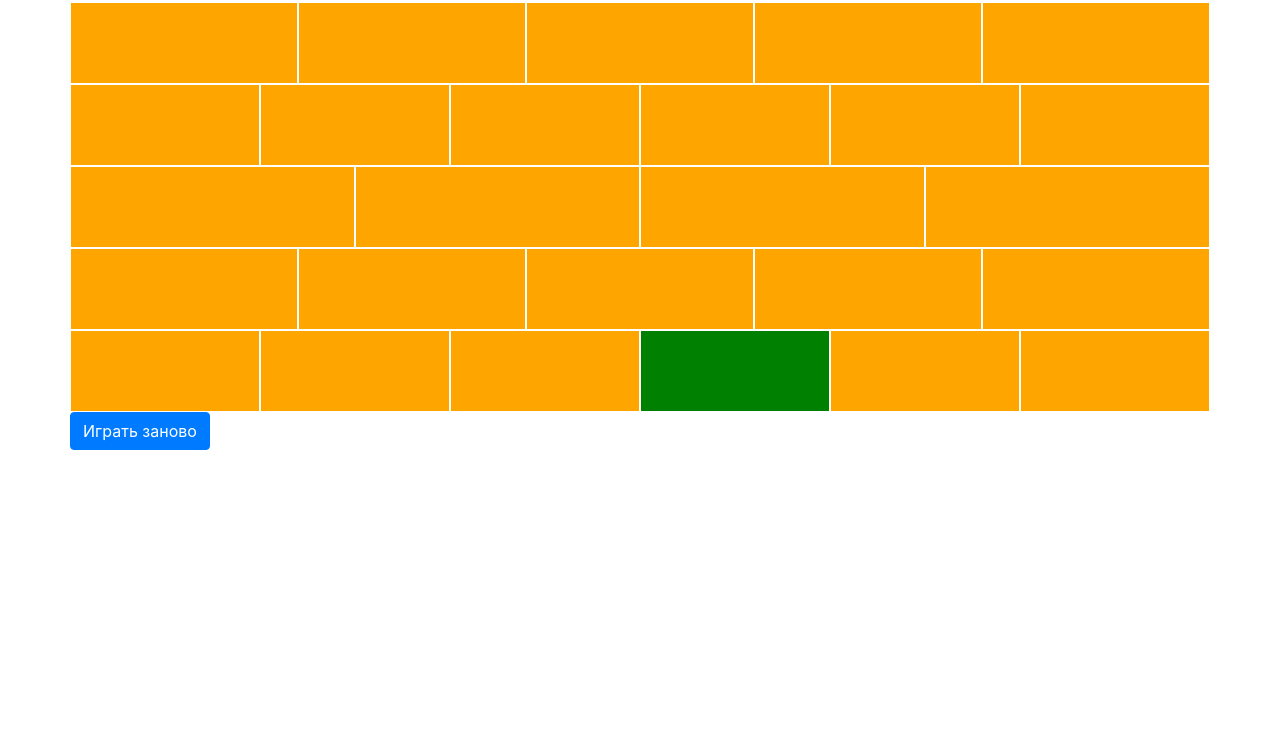
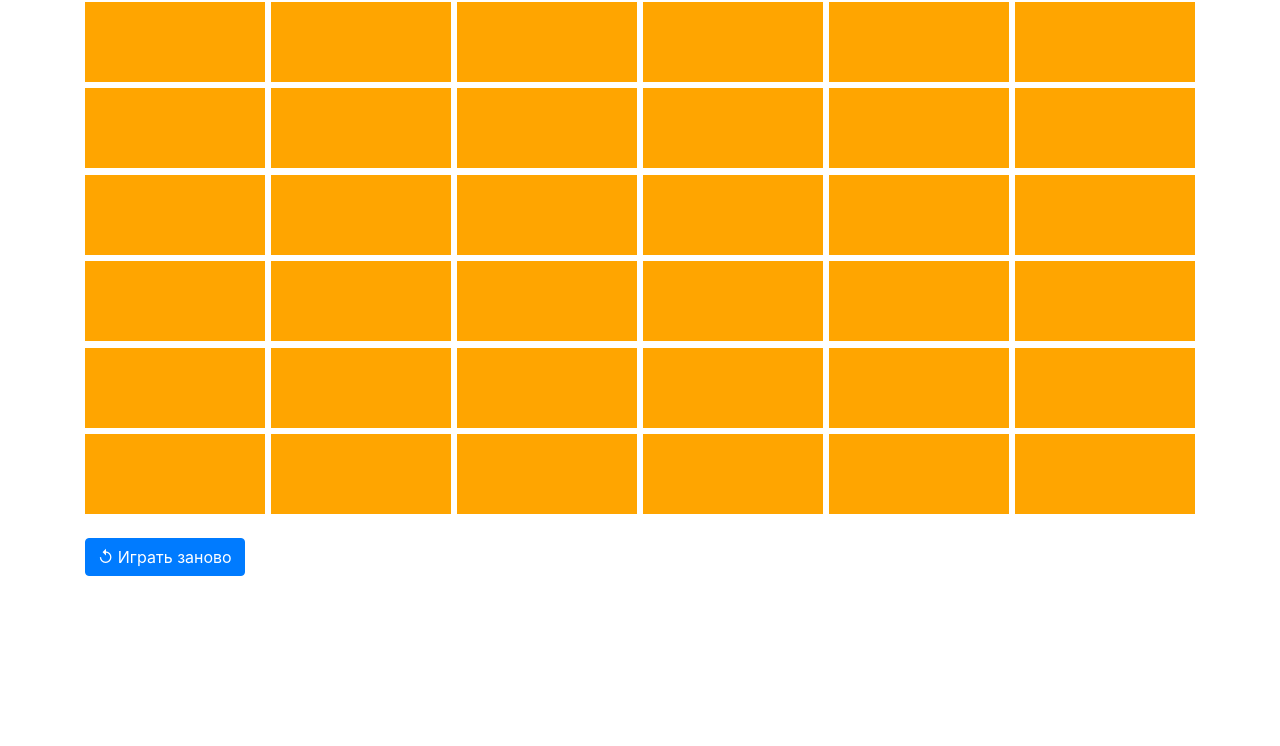
Before and after one commit to KonstantinKlychkov/TenSquaresGame, a plain HTML site: page index.html in a window 1280 px wide. Shown: the part 54-800 px from the top of the page. Drawn offline with Linux system fonts and the light colour scheme.

Commit message:
A web-besign was redeveloped to Bootstrap + Grid.

```diff
--- a/css/game.css
+++ b/css/game.css
@@ -1,8 +1,22 @@
+.grid-wrapper {
+	display: grid;
+	grid-gap: 0.5vw;
+	/*grid-template-columns: repeat(auto-fit, minmax(6em, 1fr));
+	grid-template-rows: auto;*/
+	grid-template-areas:
+		"item item item item item item"
+		"item item item item item item"
+		"item item item item item item"
+		"item item item item item item"
+		"item item item item item item"
+		"item item item item item item"
+
+}
+
 .game-field {
   background-color: orange;
-  min-height: 10vh;
-  margin: 1px 1px 1px 1px;
-  line-height: 10vh;
+  min-height: 5em;
+  min-width: 3em;
 }
 
 .target {
--- a/index.html
+++ b/index.html
@@ -7,62 +7,78 @@
     <link rel="stylesheet" href="./css/bootstrap.min.css">
     <link rel="stylesheet" href="./css/game.css">
 
-    <title>PWS A6 HW</title>
+    <title>Ten squares</title>
 
 
   </head>
   <body>
 
     <div class="container">
-      <h1>10 квадратов</h1>
-
-      <!-- FIXME: сейчас тут не все слоты, надо добавить нужных -->
       <div class="row">
-        <div class="col game-field align-text-bottom" id="slot-11"></div>
-        <div class="col game-field align-text-bottom" id="slot-12"></div>
-        <div class="col game-field align-text-bottom" id="slot-13"></div>
-        <div class="col game-field align-text-bottom" id="slot-15"></div>
-        <div class="col game-field align-text-bottom" id="slot-16"></div>
-      </div>
-      <div class="row">
-        <div class="col game-field align-text-bottom" id="slot-21"></div>
-        <div class="col game-field align-text-bottom" id="slot-22"></div>
-        <div class="col game-field align-text-bottom" id="slot-23"></div>
-        <div class="col game-field align-text-bottom" id="slot-24"></div>
-        <div class="col game-field align-text-bottom" id="slot-25"></div>
-        <div class="col game-field align-text-bottom" id="slot-26"></div>
-      </div>
-      <div class="row">
-        <div class="col game-field align-text-bottom" id="slot-31"></div>
-        <div class="col game-field align-text-bottom" id="slot-32"></div>
-        <div class="col game-field align-text-bottom" id="slot-33"></div>
-        <div class="col game-field align-text-bottom" id="slot-34"></div>
-      </div>
-      <div class="row">
-        <div class="col game-field align-text-bottom" id="slot-41"></div>
-        <div class="col game-field align-text-bottom" id="slot-42"></div>
-        <div class="col game-field align-text-bottom" id="slot-44"></div>
-        <div class="col game-field align-text-bottom" id="slot-45"></div>
-        <div class="col game-field align-text-bottom" id="slot-46"></div>
-      </div>
-      <div class="row">
-        <div class="col game-field align-text-bottom" id="slot-61"></div>
-        <div class="col game-field align-text-bottom" id="slot-62"></div>
-        <div class="col game-field align-text-bottom" id="slot-63"></div>
-        <div class="col game-field align-text-bottom" id="slot-64"></div>
-        <div class="col game-field align-text-bottom" id="slot-65"></div>
-        <div class="col game-field" id="slot-66"></div>
+        <div class="col-12">
+          <h1>10 квадратов</h1>
+        </div>
       </div>
 
-      <div id="win-message" class="d-none">
-        <!-- TODO: можно добавить красные квадратики с отрицательным весом и делать счёт попаданий в конце как разницу очков за попадание минус штрафные -->
-        <h2>Вы нашли 10 зелёных квадратов за <span id="total-time-played"></span> секунд</h2>
+      <div class="row">
+        <div class="col-12">
+            <div class="grid-wrapper">
+              <div class="game-field"></div>
+              <div class="game-field"></div>
+              <div class="game-field"></div>
+              <div class="game-field"></div>
+              <div class="game-field"></div>
+              <div class="game-field"></div>
+              <div class="game-field"></div>
+              <div class="game-field"></div>
+              <div class="game-field"></div>
+              <div class="game-field"></div>
+              <div class="game-field"></div>
+              <div class="game-field"></div>
+              <div class="game-field"></div>
+              <div class="game-field"></div>
+              <div class="game-field"></div>
+              <div class="game-field"></div>
+              <div class="game-field"></div>
+              <div class="game-field"></div>
+              <div class="game-field"></div>
+              <div class="game-field"></div>
+              <div class="game-field"></div>
+              <div class="game-field"></div>
+              <div class="game-field"></div>
+              <div class="game-field"></div>
+              <div class="game-field"></div>
+              <div class="game-field"></div>
+              <div class="game-field"></div>
+              <div class="game-field"></div>
+              <div class="game-field"></div>
+              <div class="game-field"></div>
+              <div class="game-field"></div>
+              <div class="game-field"></div>
+              <div class="game-field"></div>
+              <div class="game-field"></div>
+              <div class="game-field"></div>
+              <div class="game-field"></div>
+            </div>
+        </div>
       </div>
+
       <div class="row">
-        <button id="button-reload" class="btn btn-primary">Играть заново</button>
+        <div class="col-12 py-2">
+            <div id="win-message" class="d-none">
+              <!-- TODO: можно добавить красные квадратики с отрицательным весом и делать счёт попаданий в конце как разницу очков за попадание минус штрафные -->
+              <h2>Вы нашли 10 зелёных квадратов за <span id="total-time-played"></span> секунд</h2>
+             </div>
+        </div>
       </div>
+
+      <div class="row">
+        <div class="col-12 py-2">
+            <button id="button-reload" class="btn btn-primary">&#8634; Играть заново</button>
+        </div>
+      </div>
+
     </div>
-
 
     <script src="./js/jquery-3.4.1.min.js"></script>
     <script src="./js/bootstrap.bundle.min.js"></script>
--- a/js/game.js
+++ b/js/game.js
@@ -1,4 +1,4 @@
-const numDivs = 36;
+
 const maxHits = 10;
 
 let hits = 0;
```
